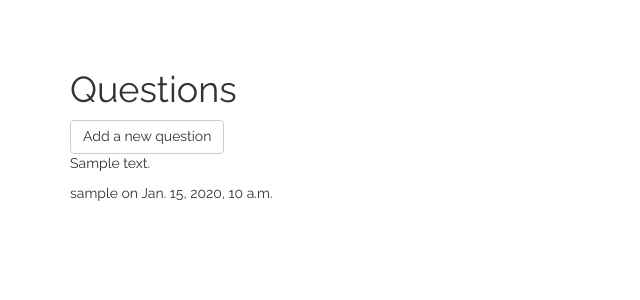
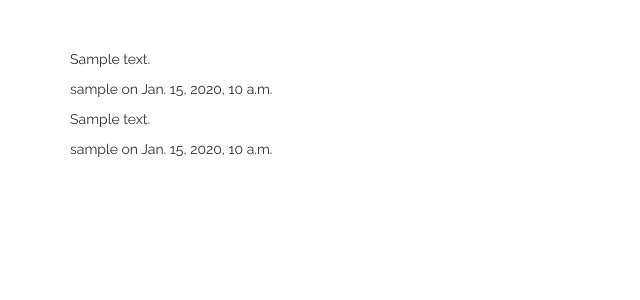
Before and after one commit to nickdotreid/mmch-pilot, a Django app: page /questions/1 in a window 1280 px wide. Shown: the top 300 px of the page, without its empty margins (0-640 px from the left). Run offline with Django 3.2, Linux system fonts and the light colour scheme; tables that the repository leaves empty hold one stand-in row (values such as "Sample post"); parts of the project's set-up code (start-up, migrations or seed data) failed here and were passed over; some libraries are stand-ins or nearby versions.

Commit message:
added question detail

```diff
--- /dev/null
+++ b/questions/templates/questions/detail.html
@@ -0,0 +1,16 @@
+{% extends "base.html" %}
+
+{% block content %}
+	<div id="question-{{question.id}}" class="question">
+		<p class="question-text">{{question.text}}</p>
+		<p class="meta">{{question.user}} on {{question.posted}}</p>
+	</div>
+	<div class="answers-list">
+		{% for answer in answers  %}
+		<div class="answer">
+			<p class="answer-text text">{{answer.text}}</p>
+			<p class="meta">{{answer.user}} on {{answer.posted}}</p>
+		</div>
+		{% endfor %}
+	</div>
+{% endblock content %}
--- a/questions/templates/questions/list.html
+++ b/questions/templates/questions/list.html
@@ -4,7 +4,7 @@
 	<h1>Questions</h1>
 	<a href="#" class="btn btn-default">Add a new question</a>
 	{% for question in questions %}
-		<div class="question">
+		<div id="question-{{question.id}}" class="question">
 			<p class="question-text">{{question.text}}</p>
 			<p class="meta">{{question.user}} on {{question.posted}}</p>
 		</div>
--- a/questions/urls.py
+++ b/questions/urls.py
@@ -1,5 +1,6 @@
 from django.conf.urls import patterns, url
 
 urlpatterns = patterns('questions.views',
+	url(r'^(?P<question_id>\d+)','detail', name='questions_detail'),
 	url(r'^','list', name='questions_list'),
 	)
--- a/questions/views.py
+++ b/questions/views.py
@@ -1,4 +1,4 @@
-from django.shortcuts import render_to_response, redirect
+from django.shortcuts import render_to_response, redirect, get_object_or_404
 from django.core.urlresolvers import reverse
 from django.template import RequestContext
 
@@ -8,3 +8,10 @@ def list(request):
 	return render_to_response('questions/list.html',{
 		'questions':Question.objects.all(),
 		}, context_instance = RequestContext(request))
+
+def detail(request, question_id):
+	question = get_object_or_404(Question, pk=question_id)
+	return render_to_response('questions/detail.html',{
+		'question':question,
+		'answers':question.answers.all(),
+		}, context_instance = RequestContext(request))
```
